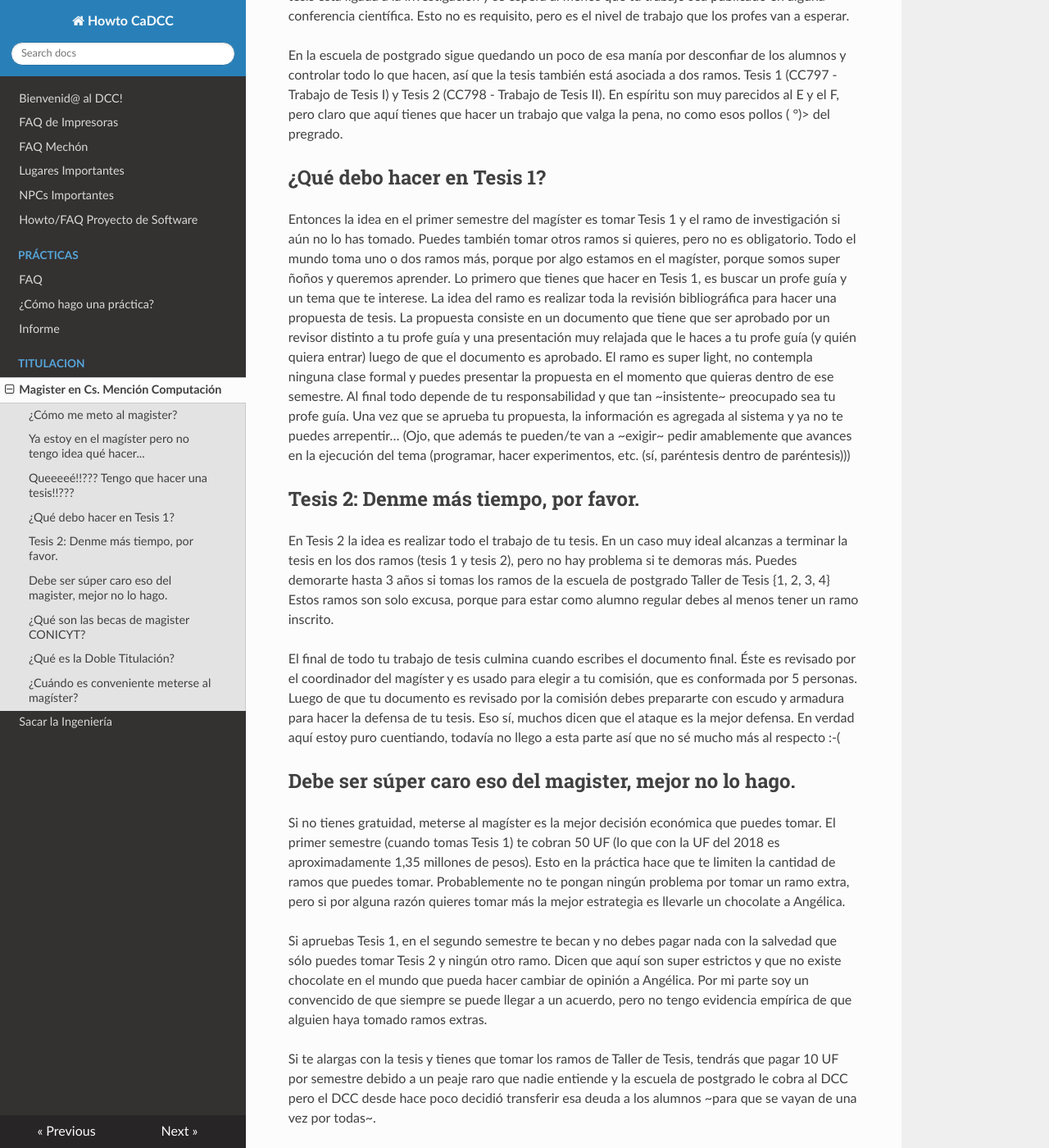
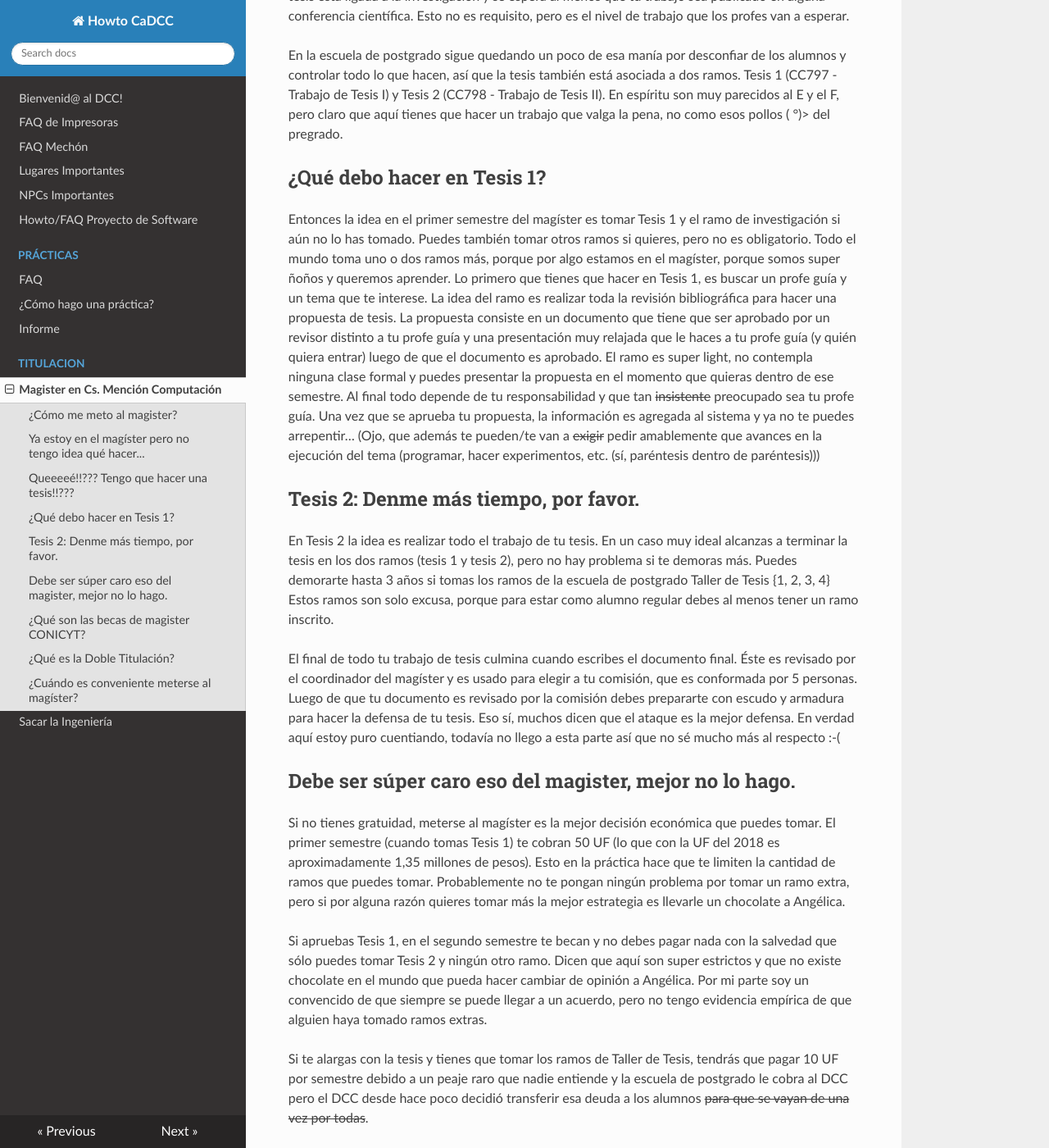
Before and after one commit to cadcc/howto, an MkDocs documentation site: the page built from docs/Titulacion/El Magister.md, in a window 1280 px wide and 1400 px high, scrolled down 1520 px. Shown: the whole window at 82% size. Built offline with MkDocs 1.6.1, drawn with Linux system fonts in a browser that asks for light colours; nearby versions of some CDN libraries.

```diff
--- a/docs/Titulacion/El Magister.md
+++ b/docs/Titulacion/El Magister.md
@@ -22,7 +22,7 @@ En la escuela de postgrado sigue quedando un poco de esa manía por desconfiar d
 
 ## ¿Qué debo hacer en Tesis 1?
 
-Entonces la idea en el primer semestre del magíster es tomar Tesis 1 y el ramo de investigación si aún no lo has tomado. Puedes también tomar otros ramos si quieres, pero no es obligatorio. Todo el mundo toma uno o dos ramos más, porque por algo estamos en el magíster, porque somos super ñoños y queremos aprender. Lo primero que tienes que hacer en Tesis 1, es buscar un profe guía y un tema que te interese. La idea del ramo es realizar toda la revisión bibliográfica para hacer una propuesta de tesis. La propuesta consiste en un documento que tiene que ser aprobado por un revisor distinto a tu profe guía y una presentación muy relajada que le haces a tu profe guía (y quién quiera entrar) luego de que el documento es aprobado. El ramo es super light, no contempla ninguna clase formal y puedes presentar la propuesta en el momento que quieras dentro de ese semestre. Al final todo depende de tu responsabilidad y que tan ~insistente~ preocupado sea tu profe guía. Una vez que se aprueba tu propuesta, la información es agregada al sistema y ya no te puedes arrepentir… (Ojo, que además te pueden/te van a ~exigir~ pedir amablemente que avances en la ejecución del tema (programar, hacer experimentos, etc. (sí, paréntesis dentro de paréntesis)))
+Entonces la idea en el primer semestre del magíster es tomar Tesis 1 y el ramo de investigación si aún no lo has tomado. Puedes también tomar otros ramos si quieres, pero no es obligatorio. Todo el mundo toma uno o dos ramos más, porque por algo estamos en el magíster, porque somos super ñoños y queremos aprender. Lo primero que tienes que hacer en Tesis 1, es buscar un profe guía y un tema que te interese. La idea del ramo es realizar toda la revisión bibliográfica para hacer una propuesta de tesis. La propuesta consiste en un documento que tiene que ser aprobado por un revisor distinto a tu profe guía y una presentación muy relajada que le haces a tu profe guía (y quién quiera entrar) luego de que el documento es aprobado. El ramo es super light, no contempla ninguna clase formal y puedes presentar la propuesta en el momento que quieras dentro de ese semestre. Al final todo depende de tu responsabilidad y que tan <s>insistente</s> preocupado sea tu profe guía. Una vez que se aprueba tu propuesta, la información es agregada al sistema y ya no te puedes arrepentir… (Ojo, que además te pueden/te van a <s>exigir</s> pedir amablemente que avances en la ejecución del tema (programar, hacer experimentos, etc. (sí, paréntesis dentro de paréntesis)))
 
 ## Tesis 2: Denme más tiempo, por favor.
 
@@ -36,7 +36,7 @@ Si no tienes gratuidad, meterse al magíster es la mejor decisión económica qu
 
 Si apruebas Tesis 1, en el segundo semestre te becan y no debes pagar nada con la salvedad que sólo puedes tomar Tesis 2 y ningún otro ramo. Dicen que aquí son super estrictos y que no existe chocolate en el mundo que pueda hacer cambiar de opinión a Angélica. Por mi parte soy un convencido de que siempre se puede llegar a un acuerdo, pero no tengo evidencia empírica de que alguien haya tomado ramos extras.
 
-Si te alargas con la tesis y tienes que tomar los ramos de Taller de Tesis, tendrás que pagar 10 UF por semestre debido a un peaje raro que nadie entiende y la escuela de postgrado le cobra al DCC pero el DCC desde hace poco decidió transferir esa deuda a los alumnos ~para que se vayan de una vez por todas~.
+Si te alargas con la tesis y tienes que tomar los ramos de Taller de Tesis, tendrás que pagar 10 UF por semestre debido a un peaje raro que nadie entiende y la escuela de postgrado le cobra al DCC pero el DCC desde hace poco decidió transferir esa deuda a los alumnos <s>para que se vayan de una vez por todas</s>.
 
 Ojo que en caso de entrar a magister, no puedes utilizar los beneficios de becas y créditos (Gratuidad, CAE y Fondo Solidario por ejemplo) con los que contabas en ingeniería, dado que estos por lo general aplican solo para estudios de pregrado. Debido a lo anterior, podría convenirte postular a alguna beca, como la de Conicyt, o una tesis pagada (pregúntale a tu profesor si existe la posibilidad).
 
```
